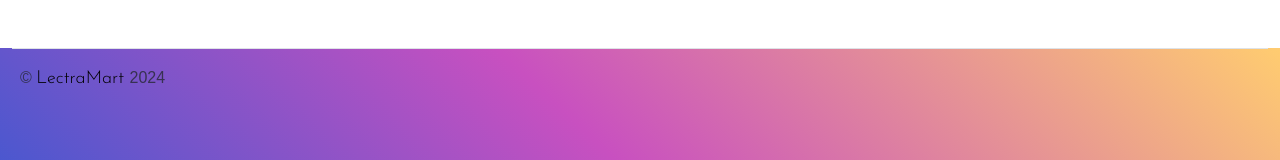
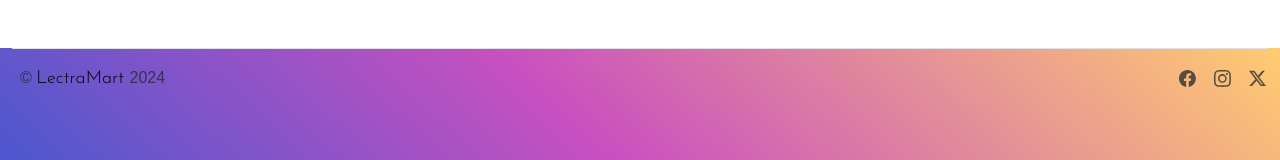
Before and after one commit to Dawka86/ElectraMart, a React (Create React App) app: page /sign in a window 1280 px wide. Shown: the part 2293-2453 px from the top of the page. Built offline with nearby package versions, Linux system fonts and the light colour scheme.

Commit message:
I added new media icons to footer

```diff
--- a/src/components/Footer.js
+++ b/src/components/Footer.js
@@ -23,13 +23,46 @@
 
         <ul class="nav col-md-4 justify-content-end list-unstyled d-flex">
           <li class="ms-3">
-            <a class="text-body-secondary" href="#"></a>
+            <a class="text-body-secondary" href="#">
+              <svg
+                xmlns="http://www.w3.org/2000/svg"
+                width="19"
+                height="19"
+                fill="currentColor"
+                class="bi bi-facebook"
+                viewBox="0 0 18 18"
+              >
+                <path d="M16 8.049c0-4.446-3.582-8.05-8-8.05C3.58 0-.002 3.603-.002 8.05c0 4.017 2.926 7.347 6.75 7.951v-5.625h-2.03V8.05H6.75V6.275c0-2.017 1.195-3.131 3.022-3.131.876 0 1.791.157 1.791.157v1.98h-1.009c-.993 0-1.303.621-1.303 1.258v1.51h2.218l-.354 2.326H9.25V16c3.824-.604 6.75-3.934 6.75-7.951" />
+              </svg>
+            </a>
           </li>
           <li class="ms-3">
-            <a class="text-body-secondary" href="#"></a>
+            <a class="text-body-secondary" href="#">
+              <svg
+                xmlns="http://www.w3.org/2000/svg"
+                width="19"
+                height="19"
+                fill="currentColor"
+                class="bi bi-instagram"
+                viewBox="0 0 18 18"
+              >
+                <path d="M8 0C5.829 0 5.556.01 4.703.048 3.85.088 3.269.222 2.76.42a3.9 3.9 0 0 0-1.417.923A3.9 3.9 0 0 0 .42 2.76C.222 3.268.087 3.85.048 4.7.01 5.555 0 5.827 0 8.001c0 2.172.01 2.444.048 3.297.04.852.174 1.433.372 1.942.205.526.478.972.923 1.417.444.445.89.719 1.416.923.51.198 1.09.333 1.942.372C5.555 15.99 5.827 16 8 16s2.444-.01 3.298-.048c.851-.04 1.434-.174 1.943-.372a3.9 3.9 0 0 0 1.416-.923c.445-.445.718-.891.923-1.417.197-.509.332-1.09.372-1.942C15.99 10.445 16 10.173 16 8s-.01-2.445-.048-3.299c-.04-.851-.175-1.433-.372-1.941a3.9 3.9 0 0 0-.923-1.417A3.9 3.9 0 0 0 13.24.42c-.51-.198-1.092-.333-1.943-.372C10.443.01 10.172 0 7.998 0zm-.717 1.442h.718c2.136 0 2.389.007 3.232.046.78.035 1.204.166 1.486.275.373.145.64.319.92.599s.453.546.598.92c.11.281.24.705.275 1.485.039.843.047 1.096.047 3.231s-.008 2.389-.047 3.232c-.035.78-.166 1.203-.275 1.485a2.5 2.5 0 0 1-.599.919c-.28.28-.546.453-.92.598-.28.11-.704.24-1.485.276-.843.038-1.096.047-3.232.047s-2.39-.009-3.233-.047c-.78-.036-1.203-.166-1.485-.276a2.5 2.5 0 0 1-.92-.598 2.5 2.5 0 0 1-.6-.92c-.109-.281-.24-.705-.275-1.485-.038-.843-.046-1.096-.046-3.233s.008-2.388.046-3.231c.036-.78.166-1.204.276-1.486.145-.373.319-.64.599-.92s.546-.453.92-.598c.282-.11.705-.24 1.485-.276.738-.034 1.024-.044 2.515-.045zm4.988 1.328a.96.96 0 1 0 0 1.92.96.96 0 0 0 0-1.92m-4.27 1.122a4.109 4.109 0 1 0 0 8.217 4.109 4.109 0 0 0 0-8.217m0 1.441a2.667 2.667 0 1 1 0 5.334 2.667 2.667 0 0 1 0-5.334" />
+              </svg>
+            </a>
           </li>
           <li class="ms-3">
-            <a class="text-body-secondary" href="#"></a>
+            <a class="text-body-secondary" href="#">
+              <svg
+                xmlns="http://www.w3.org/2000/svg"
+                width="19"
+                height="19"
+                fill="currentColor"
+                class="bi bi-twitter-x"
+                viewBox="0 0 18 18"
+              >
+                <path d="M12.6.75h2.454l-5.36 6.142L16 15.25h-4.937l-3.867-5.07-4.425 5.07H.316l5.733-6.57L0 .75h5.063l3.495 4.633L12.601.75Zm-.86 13.028h1.36L4.323 2.145H2.865z" />
+              </svg>
+            </a>
           </li>
         </ul>
       </footer>
```
